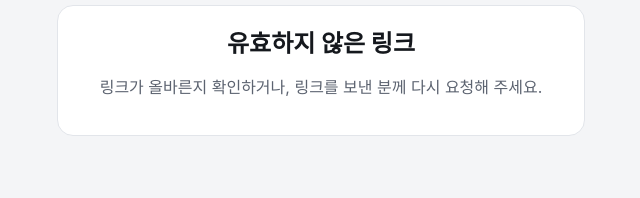
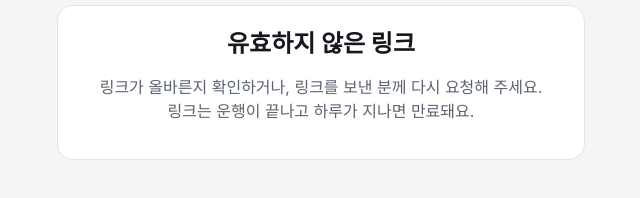
Before and after one commit to j00h0le/gwigaon-contact, a plain HTML site: page index.html in a window 1280 px wide. Shown: the part 46-244 px from the top of the page, without its empty margins (319-959 px from the left). Drawn offline with nearby package versions, Linux system fonts and the light colour scheme.

Commit message:
Publish contact page from 33cbfcf

```diff
--- a/index.html
+++ b/index.html
@@ -24,7 +24,7 @@
 
     <section id="invalid" class="panel center" hidden>
       <h1>유효하지 않은 링크</h1>
-      <p class="muted">링크가 올바른지 확인하거나, 링크를 보낸 분께 다시 요청해 주세요.</p>
+      <p class="muted">링크가 올바른지 확인하거나, 링크를 보낸 분께 다시 요청해 주세요. 링크는 운행이 끝나고 하루가 지나면 만료돼요.</p>
     </section>
 
     <section id="error" class="panel center" hidden>
```
